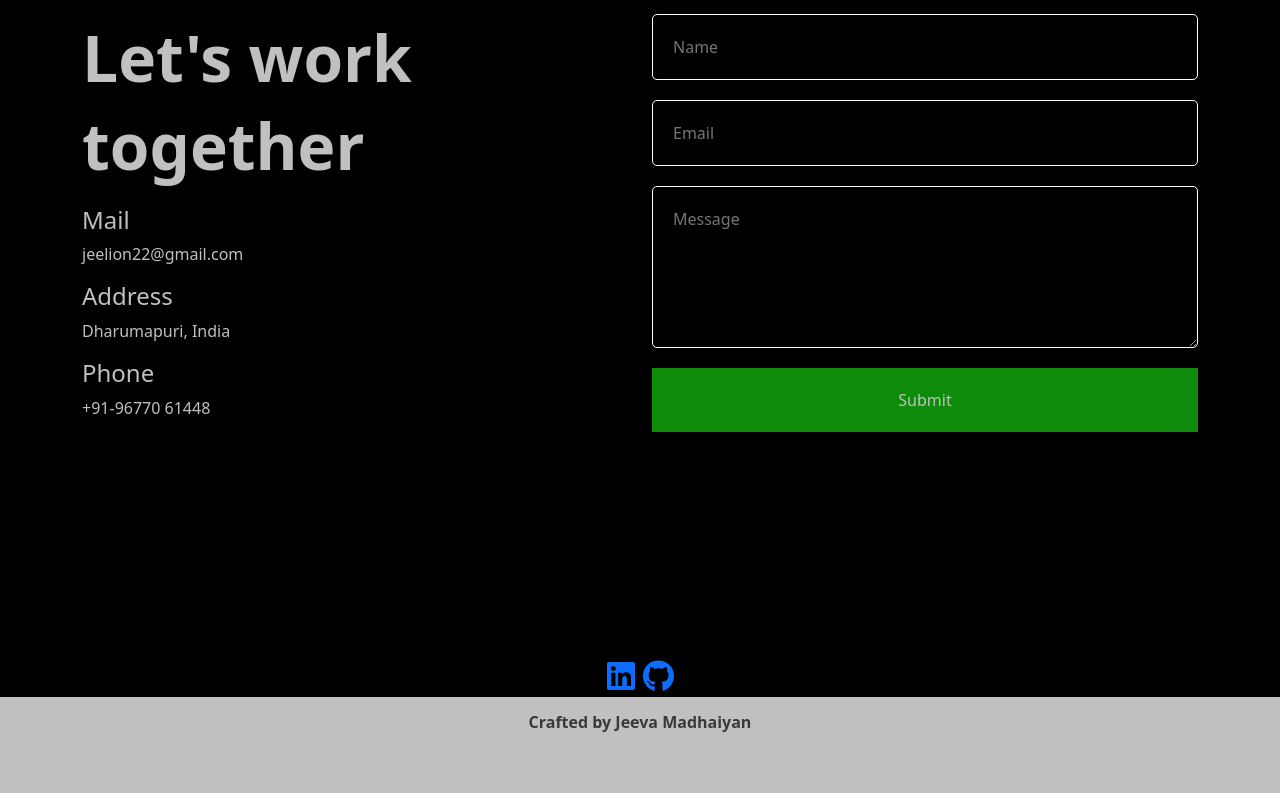
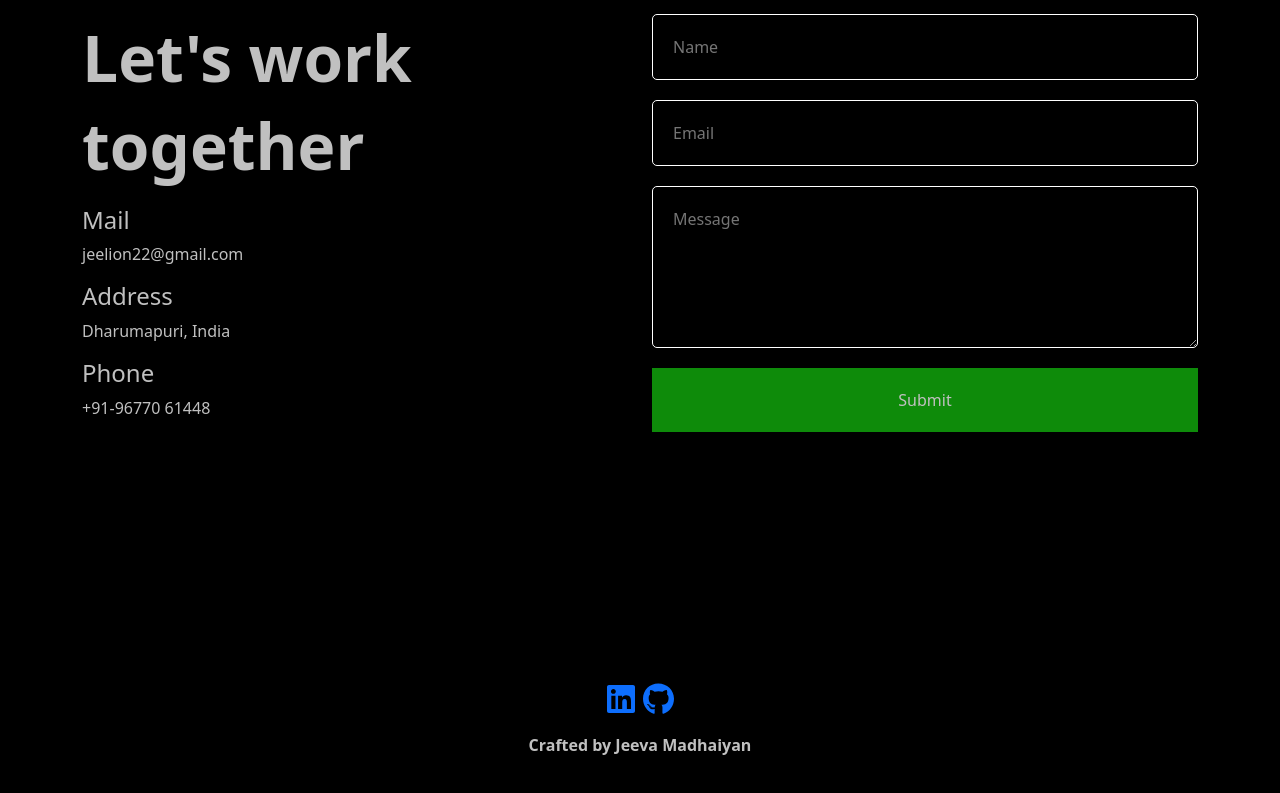
Before and after one commit to jeelion22/jeeva-madhaiyan-portfolio, a React (Vite) app: page / in a window 1280 px wide. Shown: the part 4160-4953 px from the top of the page. Built offline with nearby package versions, Linux system fonts and the light colour scheme.

Commit message:
footer margin set

```diff
--- a/src/components/contact/Contact.css
+++ b/src/components/contact/Contact.css
@@ -92,17 +92,19 @@ Form {
    } */
 
    .row.footer {
-    position: relative;
-    top: 25vh;
+    margin-top: 20%;
+
+
+
 
 
    }
 
    .copy-right {
-    color: rgb(0, 0, 0, 0.7);
+    color: silver;
     font-weight: bold;
 }
 
-html {
+/* html {
     background-color: rgb(192, 192, 192);
-}
+} */
```
